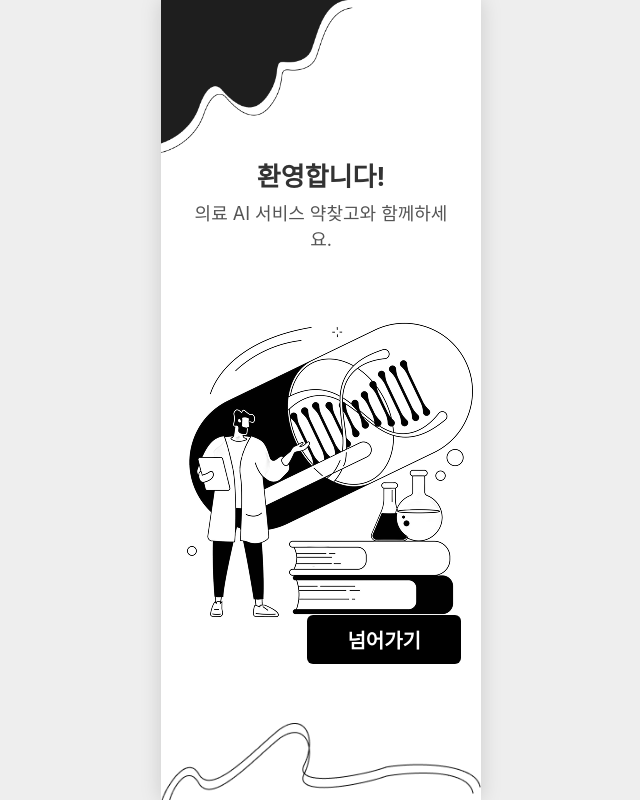
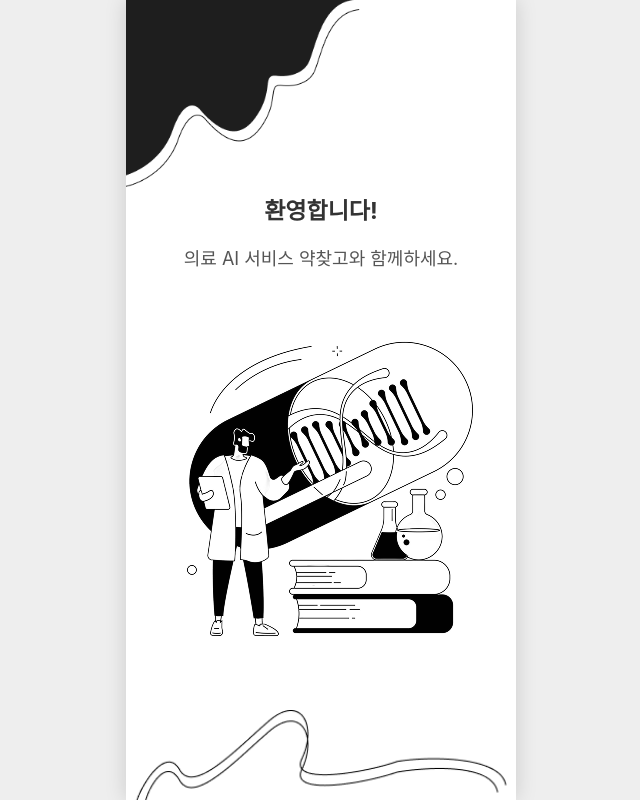
Before and after one commit to PARKSEONAH251/gptMedicine, a React (Create React App) app in the folder gptmedicine-web/: page / in a window 1280 px wide. Shown: the whole page, without its empty margins (319-959 px from the left). Built offline with nearby package versions, Linux system fonts and the light colour scheme; no server answers.

Commit message:
플래시백 css 수정 및 js 넘어가기 버튼 삭제 (최종)

```diff
--- a/gptmedicine-web/src/page/Flashback.css
+++ b/gptmedicine-web/src/page/Flashback.css
@@ -1,5 +1,5 @@
 .AppWrapper {
-  width: 100%;
+  width: 390px;
   height: 100vh;
   background: white;
 
@@ -12,7 +12,7 @@
 
 /* 모바일 앱 화면처럼 390px 고정 프레임 */
 .FlashBackContainer {
-  max-width: 390px;
+  width: 390px;
   height: 100%;
 
   position: relative;
@@ -43,7 +43,7 @@
   left: 50%;
   transform: translateX(-50%);
 
-  width: 100%;
+  width: 95%;
   max-width: 390px;
   z-index: 1;
   pointer-events: none;
@@ -53,20 +53,20 @@
 .FlashBack-content-warpper {
   width: 85%;
   max-width: 320px;
+  margin-top: 15%;
   z-index: 20;
   text-align: center;
 }
 
 .FlashBack-welcome-text {
-  font-size: 26px;
+  font-size: 23px;
   font-weight: bold;
-  margin-bottom: 12px;
+  margin-bottom: 10px;
   color: #333;
 }
 
 .FlashBack-description-text {
   font-size: 18px;
-  margin-top: -6px;
   color: #555;
 }
 
@@ -113,7 +113,7 @@
 /* 넘어가기 버튼 */
 .FlashBackContainer .skip-button {
   position: absolute;
-  bottom: 17%;
+  bottom: 13%;
   right: 20px;
   background-color: black;
   color: white;
--- a/gptmedicine-web/src/page/Flashback.js
+++ b/gptmedicine-web/src/page/Flashback.js
@@ -33,7 +33,7 @@ export default function Flashback() {
       <div className="FlashBackContainer">
         <img src="/image/pattern.png" className="pattern-image" alt="Pattern" />
         <img src="/image/pattern1.png" className="pattern1-image" alt="Pattern1" />
-        <div className="FlashBack-content-warpper">
+        <div className="FlashBack-content-warpper" onClick={handleSkip}>
           <p className="FlashBack-welcome-text">환영합니다!</p>
           <p className="FlashBack-description-text">의료 AI 서비스 약찾고와 함께하세요.</p>
           <div className="carousel-container">
@@ -51,7 +51,6 @@ export default function Flashback() {
         </button> */}
           </div>
         </div>
-        <button className="skip-button" onClick={handleSkip}>넘어가기</button>
       </div >
 
     </div>
```
